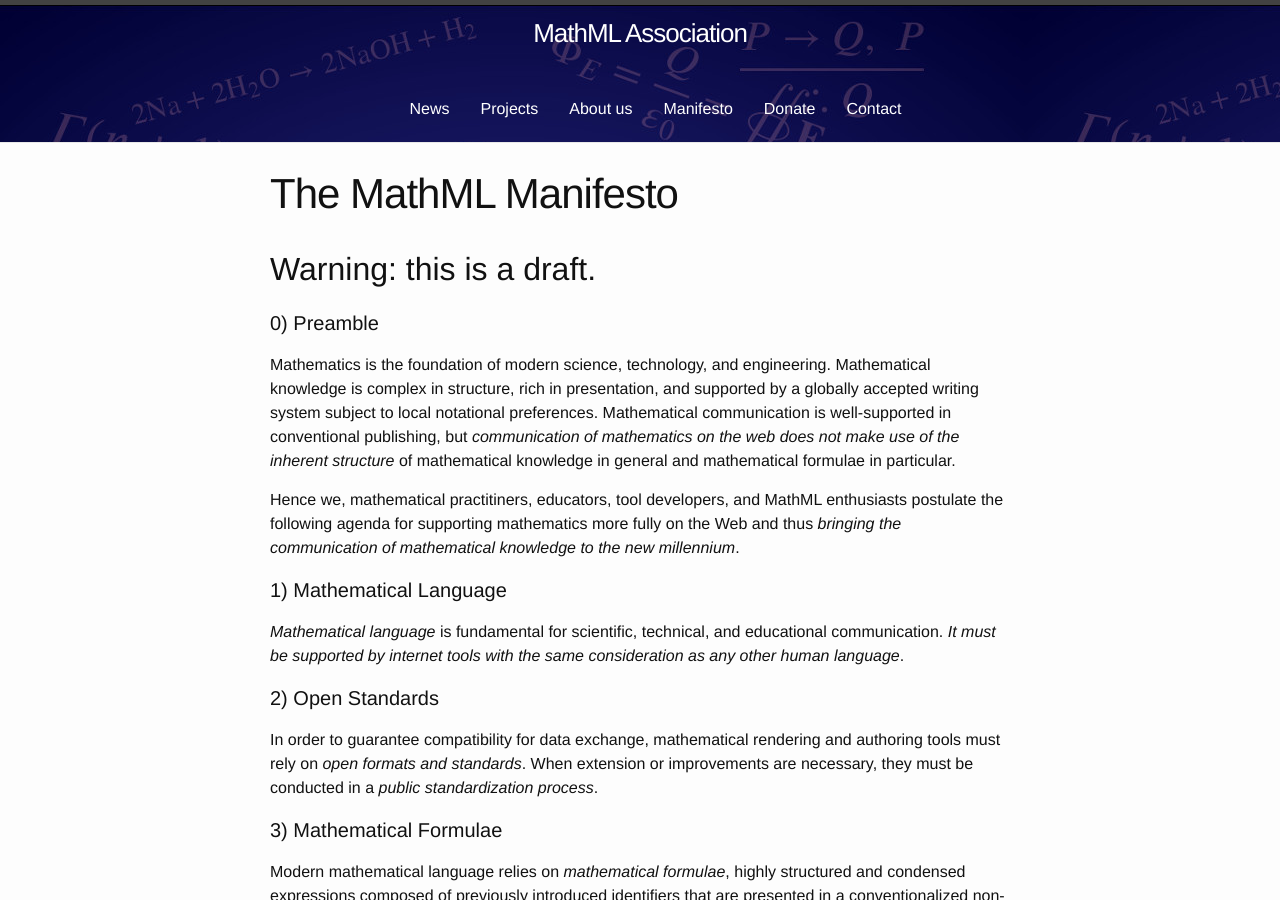
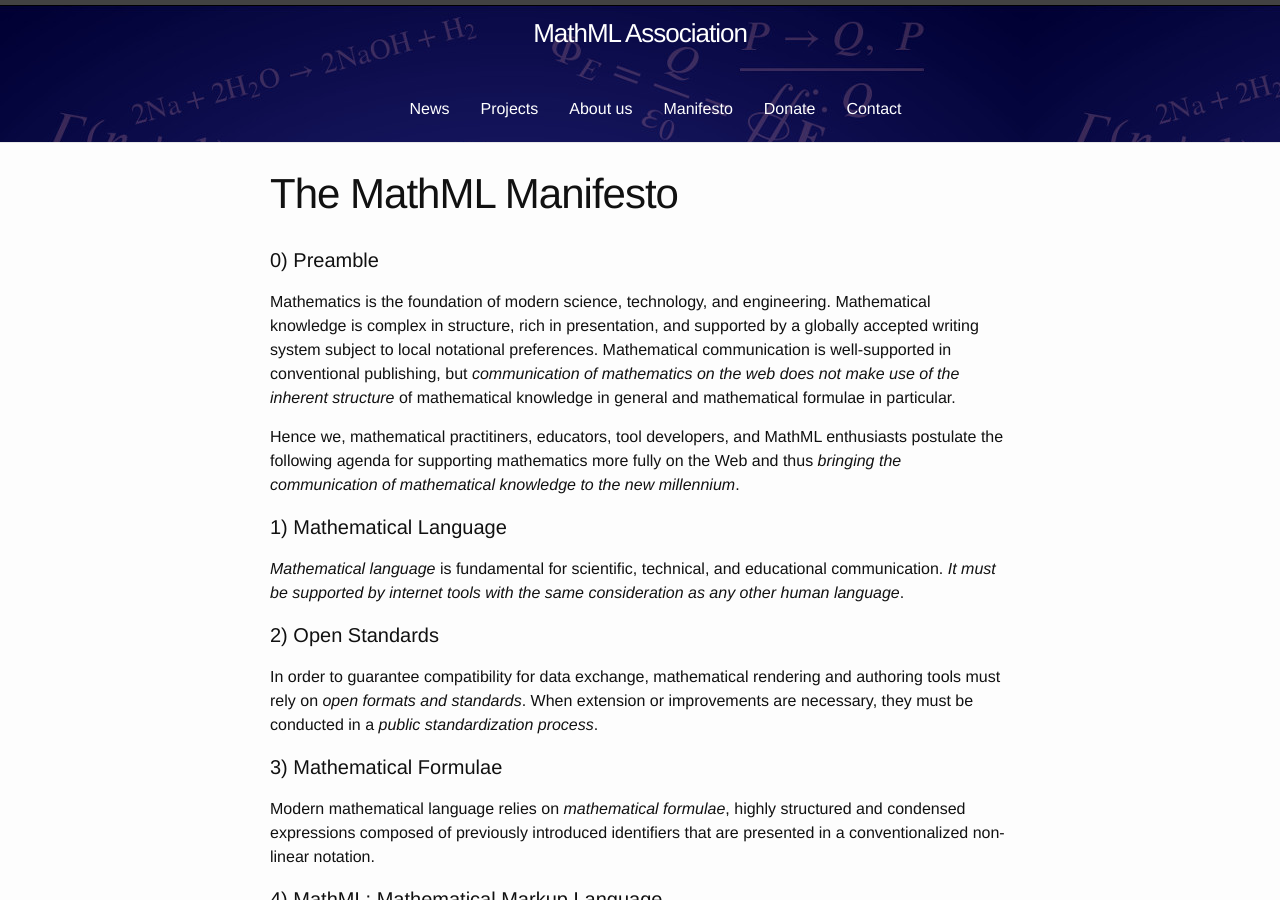
Before and after one commit to MathML/website, a Jekyll site: the page built from manifesto.md, in a window 1280 px wide and 900 px high. Built offline with Jekyll 4.4.1, drawn with Linux system fonts in a browser that asks for light colours.

Commit message:
Remove "this is a draft" warning from manifesto.

```diff
--- a/manifesto.md
+++ b/manifesto.md
@@ -2,8 +2,6 @@
 layout: page
 title: The MathML Manifesto
 ---
-
-## Warning: this is a draft.
 
 #### 0) Preamble
 
```
